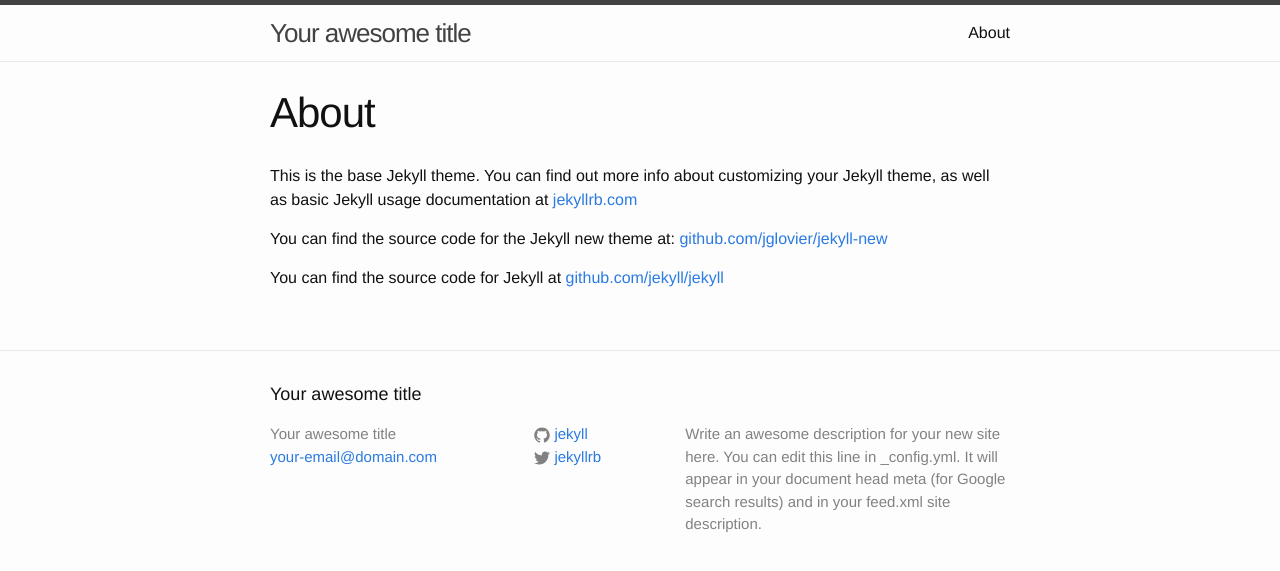
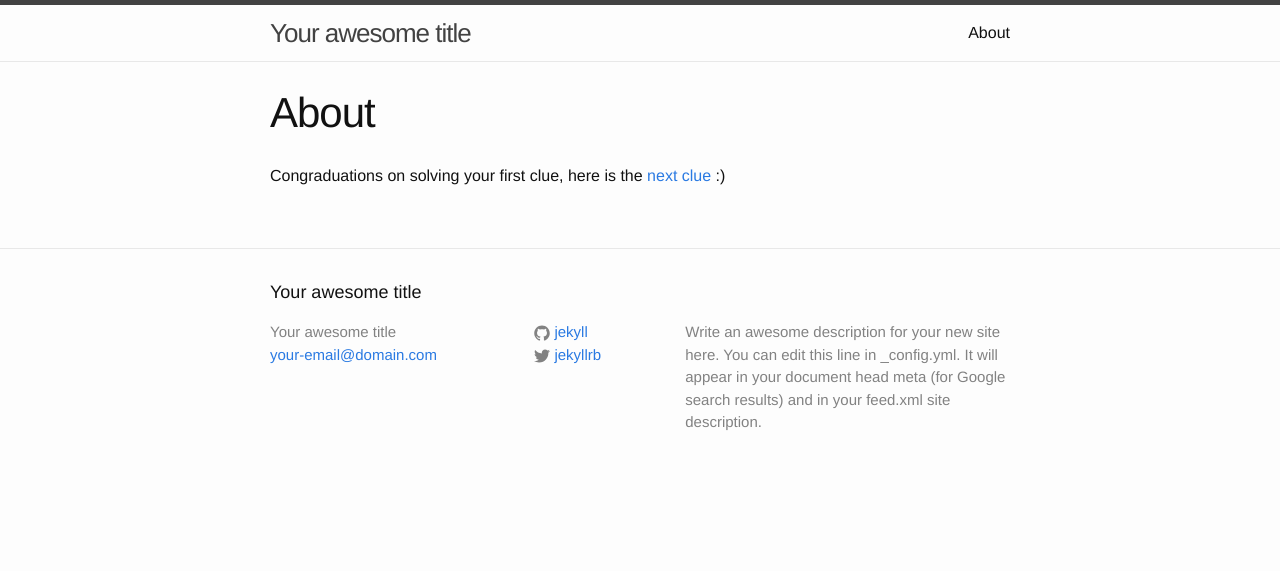
Before and after one commit to alshafi/alshafi.github.io, a Jekyll site: the page built from about.md, in a window 1280 px wide. Shown: the top 571 px of the page. Built offline with Jekyll 4.4.1, drawn with Linux system fonts in a browser that asks for light colours.

Commit message:
updated the about page
add the next clue

```diff
--- a/about.md
+++ b/about.md
@@ -4,8 +4,4 @@
 permalink: /about/
 ---
 
-This is the base Jekyll theme. You can find out more info about customizing your Jekyll theme, as well as basic Jekyll usage documentation at [jekyllrb.com](http://jekyllrb.com/)
-
-You can find the source code for the Jekyll new theme at: [github.com/jglovier/jekyll-new](https://github.com/jglovier/jekyll-new)
-
-You can find the source code for Jekyll at [github.com/jekyll/jekyll](https://github.com/jekyll/jekyll)
+Congraduations on solving your first clue, here is the [next clue](http://bit.ly/Spectrogram) :)
```
